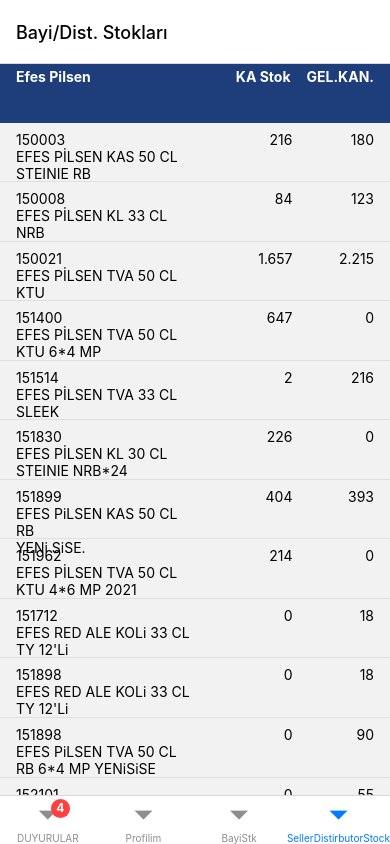
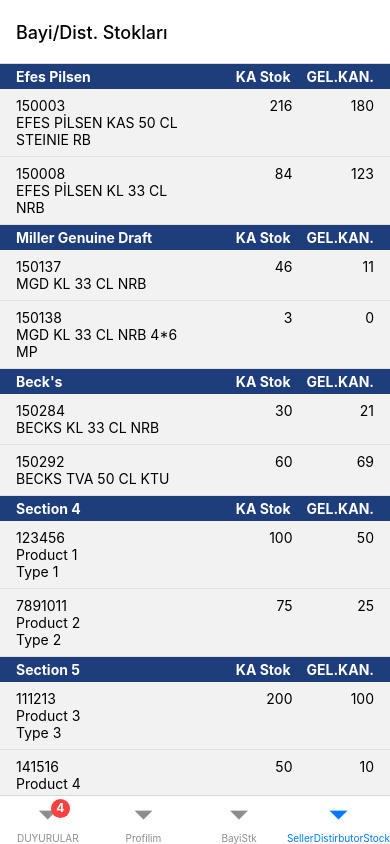
Before and after one commit to Ardaerenylcn/KA, a React Native app: screen /SellerDistirbutorStock in a window 390 px wide. Built offline with nearby package versions, Linux system fonts and the light colour scheme.

Commit message:
Added SectionList to display product data in sections.

```diff
--- a/Screens/SellerDistributorStocks.js
+++ b/Screens/SellerDistributorStocks.js
@@ -1,19 +1,22 @@
 import React, { useRef, useState } from 'react';
 import {
 	View,
-	ScrollView,
 	TouchableOpacity,
 	StyleSheet,
 	Image,
 	Animated,
 	Easing,
+	Text,
+	SafeAreaView,
+	StatusBar,
+	SectionList,
 } from 'react-native';
 import SellerDistributorAndProductStockHeader from '../component/SellerDistributorStockComponents/SellerDistirbutorHead';
 import SellerDistirbutorStockBody from '../component/SellerDistributorStockComponents/SellerDistirbutorStockBody';
 import colors from '../constants/colors';
 
 const SellerDistributorStocks = () => {
-	const scrollViewRef = useRef(null);
+	const sectionListRef = useRef(null);
 	const [isButtonVisible, setIsButtonVisible] = useState(false);
 	const pulseAnimation = useRef(new Animated.Value(1)).current;
 
@@ -25,10 +28,12 @@
 			setIsButtonVisible(false);
 		}
 	};
-
 	const handlePress = () => {
-		if (scrollViewRef.current) {
-			scrollViewRef.current.scrollTo({ x: 0, y: 0, animated: true });
+		if (sectionListRef.current) {
+			sectionListRef.current.scrollToLocation({
+				sectionIndex: 0,
+				itemIndex: 0,
+			});
 
 			Animated.sequence([
 				Animated.timing(pulseAnimation, {
@@ -47,7 +52,311 @@
 		}
 	};
 
+	const sections = [
+		{
+			title: 'Efes Pilsen',
+			data: [
+				{
+					productCode: '150003',
+					productFullName: 'EFES PİLSEN KAS 50 CL',
+					type: 'STEINIE RB',
+					stock: 216,
+					gelKan: 180,
+				},
+				{
+					productCode: '150008',
+					productFullName: 'EFES PİLSEN KL 33 CL NRB',
+					stock: 84,
+					gelKan: 123,
+				},
+			],
+		},
+		{
+			title: 'Miller Genuine Draft',
+			data: [
+				{
+					productCode: '150137',
+					productFullName: 'MGD KL 33 CL NRB',
+					stock: 46,
+					gelKan: 11,
+				},
+				{
+					productCode: '150138',
+					productFullName: 'MGD KL 33 CL NRB 4*6 MP',
+					stock: 3,
+					gelKan: 0,
+				},
+			],
+		},
+		{
+			title: "Beck's",
+			data: [
+				{
+					productCode: '150284',
+					productFullName: 'BECKS KL 33 CL NRB',
+					stock: 30,
+					gelKan: 21,
+				},
+				{
+					productCode: '150292',
+					productFullName: 'BECKS TVA 50 CL KTU',
+					stock: 60,
+					gelKan: 69,
+				},
+			],
+		},
+		{
+			title: 'Section 4',
+			data: [
+				{
+					productCode: '123456',
+					productFullName: 'Product 1',
+					type: 'Type 1',
+					stock: 100,
+					gelKan: 50,
+				},
+				{
+					productCode: '7891011',
+					productFullName: 'Product 2',
+					type: 'Type 2',
+					stock: 75,
+					gelKan: 25,
+				},
+			],
+		},
+		{
+			title: 'Section 5',
+			data: [
+				{
+					productCode: '111213',
+					productFullName: 'Product 3',
+					type: 'Type 3',
+					stock: 200,
+					gelKan: 100,
+				},
+				{
+					productCode: '141516',
+					productFullName: 'Product 4',
+					type: 'Type 4',
+					stock: 50,
+					gelKan: 10,
+				},
+			],
+		},
+		{
+			title: 'Section 6',
+			data: [
+				{
+					productCode: '171819',
+					productFullName: 'Product 5',
+					type: 'Type 5',
+					stock: 300,
+					gelKan: 150,
+				},
+				{
+					productCode: '202122',
+					productFullName: 'Product 6',
+					type: 'Type 6',
+					stock: 25,
+					gelKan: 5,
+				},
+			],
+		},
+		{
+			title: 'Section 7',
+			data: [
+				{
+					productCode: '232425',
+					productFullName: 'Product 7',
+					type: 'Type 7',
+					stock: 75,
+					gelKan: 20,
+				},
+				{
+					productCode: '262728',
+					productFullName: 'Product 8',
+					type: 'Type 8',
+					stock: 125,
+					gelKan: 60,
+				},
+			],
+		},
+		{
+			title: 'Section 8',
+			data: [
+				{
+					productCode: '293031',
+					productFullName: 'Product 9',
+					type: 'Type 9',
+					stock: 150,
+					gelKan: 70,
+				},
+				{
+					productCode: '323334',
+					productFullName: 'Product 10',
+					type: 'Type 10',
+					stock: 45,
+					gelKan: 15,
+				},
+			],
+		},
+		{
+			title: 'Section 9',
+			data: [
+				{
+					productCode: '353637',
+					productFullName: 'Product 11',
+					type: 'Type 11',
+					stock: 200,
+					gelKan: 100,
+				},
+				{
+					productCode: '383940',
+					productFullName: 'Product 12',
+					type: 'Type 12',
+					stock: 85,
+					gelKan: 30,
+				},
+				{
+					productCode: '353637',
+					productFullName: 'Product 11',
+					type: 'Type 11',
+					stock: 200,
+					gelKan: 100,
+				},
+				{
+					productCode: '383940',
+					productFullName: 'Product 12',
+					type: 'Type 12',
+					stock: 85,
+					gelKan: 30,
+				},
+			],
+		},
+		{
+			title: 'Section 10',
+			data: [
+				{
+					productCode: '414243',
+					productFullName: 'Product 13',
+					type: 'Type 13',
+					stock: 300,
+					gelKan: 150,
+				},
+				{
+					productCode: '444546',
+					productFullName: 'Product 14',
+					type: 'Type 14',
+					stock: 40,
+					gelKan: 10,
+				},
+			],
+
+		},
+		{
+			title: 'Section 11',
+			data: [
+				{
+					productCode: '353637',
+					productFullName: 'Product 11',
+					type: 'Type 11',
+					stock: 200,
+					gelKan: 100,
+				},
+				{
+					productCode: '383940',
+					productFullName: 'Product 12',
+					type: 'Type 12',
+					stock: 85,
+					gelKan: 30,
+				},
+				{
+					productCode: '353637',
+					productFullName: 'Product 11',
+					type: 'Type 11',
+					stock: 200,
+					gelKan: 100,
+				},
+				{
+					productCode: '383940',
+					productFullName: 'Product 12',
+					type: 'Type 12',
+					stock: 85,
+					gelKan: 30,
+				},
+			],
+		},
+		{
+			title: 'Section 12',
+			data: [
+				{
+					productCode: '353637',
+					productFullName: 'Product 11',
+					type: 'Type 11',
+					stock: 200,
+					gelKan: 100,
+				},
+				{
+					productCode: '383940',
+					productFullName: 'Product 12',
+					type: 'Type 12',
+					stock: 85,
+					gelKan: 30,
+				},
+				{
+					productCode: '353637',
+					productFullName: 'Product 11',
+					type: 'Type 11',
+					stock: 200,
+					gelKan: 100,
+				},
+				{
+					productCode: '383940',
+					productFullName: 'Product 12',
+					type: 'Type 12',
+					stock: 85,
+					gelKan: 30,
+				},
+			],
+		},
+		{
+			title: 'Section 13',
+			data: [
+				{
+					productCode: '353637',
+					productFullName: 'Product 11',
+					type: 'Type 11',
+					stock: 200,
+					gelKan: 100,
+				},
+				{
+					productCode: '383940',
+					productFullName: 'Product 12',
+					type: 'Type 12',
+					stock: 85,
+					gelKan: 30,
+				},
+				{
+					productCode: '353637',
+					productFullName: 'Product 11',
+					type: 'Type 11',
+					stock: 200,
+					gelKan: 100,
+				},
+				{
+					productCode: '383940',
+					productFullName: 'Product 12',
+					type: 'Type 12',
+					stock: 85,
+					gelKan: 30,
+				},
+			],
+		},
+
+	];
+
 	return (
+		<SafeAreaView style={{ flex: 1 }}>
 			<View>
 				{isButtonVisible && (
 					<TouchableOpacity style={styles.floatingButton} onPress={handlePress}>
@@ -61,141 +370,26 @@
 					</TouchableOpacity>
 				)}
 
-			<ScrollView ref={scrollViewRef} onScroll={handleScroll}>
-				<SellerDistributorAndProductStockHeader product={'Efes Pilsen'} />
-
+				<SectionList
+					ref={sectionListRef}
+					onScroll={handleScroll}
+					sections={sections}
+					keyExtractor={(item, index) => item.productCode + index}
+					renderItem={({ item }) => (
 						<SellerDistirbutorStockBody
-					productCode={'150003'}
-					productFullName={'EFES PİLSEN KAS 50 CL'}
-					type={'STEINIE RB'}
-					stock={216}
-					gelKan={180}
+							productCode={item.productCode}
+							productFullName={item.productFullName}
+							type={item.type}
+							stock={item.stock}
+							gelKan={item.gelKan}
 						/>
-				<SellerDistirbutorStockBody
-					productCode={'150008'}
-					productFullName={'EFES PİLSEN KL 33 CL NRB'}
-					stock={84}
-					gelKan={123}
+					)}
+					renderSectionHeader={({ section: { title } }) => (
+						<SellerDistributorAndProductStockHeader product={title} />
+					)}
 				/>
-				<SellerDistirbutorStockBody
-					productCode={'150021'}
-					productFullName={'EFES PİLSEN TVA 50 CL'}
-					type={'KTU'}
-					stock={1.657}
-					gelKan={2.215}
-				/>
-				<SellerDistirbutorStockBody
-					productCode={'151400'}
-					productFullName={'EFES PİLSEN TVA 50 CL'}
-					type={'KTU 6*4 MP'}
-					stock={647}
-					gelKan={0}
-				/>
-				<SellerDistirbutorStockBody
-					productCode={'151514'}
-					productFullName={'EFES PİLSEN TVA 33 CL'}
-					type={'SLEEK'}
-					stock={2}
-					gelKan={216}
-				/>
-				<SellerDistirbutorStockBody
-					productCode={'151830'}
-					productFullName={'EFES PİLSEN KL 30 CL'}
-					type={'STEINIE NRB*24'}
-					stock={226}
-					gelKan={0}
-				/>
-				<SellerDistirbutorStockBody
-					productCode={'151899'}
-					productFullName={'EFES PiLSEN KAS 50 CL RB'}
-					type={'YENi SiSE.'}
-					stock={404}
-					gelKan={393}
-				/>
-				<SellerDistirbutorStockBody
-					productCode={'151962'}
-					productFullName={'EFES PİLSEN TVA 50 CL KTU 4*6 MP 2021'}
-					stock={214}
-					gelKan={0}
-				/>
-
-				<SellerDistirbutorStockBody
-					productCode={'151712'}
-					productFullName={"EFES RED ALE KOLi 33 CL TY 12'Li"}
-					stock={0}
-					gelKan={18}
-				/>
-				<SellerDistirbutorStockBody
-					productCode={'151898'}
-					productFullName={"EFES RED ALE KOLi 33 CL TY 12'Li"}
-					stock={0}
-					gelKan={18}
-				/>
-				<SellerDistirbutorStockBody
-					productCode={'151898'}
-					productFullName={'EFES PiLSEN TVA 50 CL RB 6*4 MP YENiSiSE'}
-					stock={0}
-					gelKan={90}
-				/>
-				<SellerDistirbutorStockBody
-					productCode={'152101'}
-					productFullName={'EFES PiLSEN FIÇI 50 L Miller Genuine Draft'}
-					stock={0}
-					gelKan={55}
-				/>
-				<SellerDistributorAndProductStockHeader
-					product={'Miller Genuine Draft'}
-				/>
-				<SellerDistirbutorStockBody
-					productCode={'150137'}
-					productFullName={'MGD KL 33 CL NRB'}
-					stock={46}
-					gelKan={11}
-				/>
-				<SellerDistirbutorStockBody
-					productCode={'150138'}
-					productFullName={'MGD KL 33 CL NRB 4*6 MP'}
-					stock={3}
-					gelKan={0}
-				/>
-				<SellerDistirbutorStockBody
-					productCode={'150204'}
-					productFullName={'MGD TVA 50 CL KTU'}
-					stock={17}
-					gelKan={26}
-				/>
-				<SellerDistirbutorStockBody
-					productCode={'151420'}
-					productFullName={"MGD KL 50 CL NRB Beck's"}
-					stock={123}
-					gelKan={114}
-				/>
-				<SellerDistirbutorStockBody
-					productCode={'150284'}
-					productFullName={'BECKS KL 33 CL NRB'}
-					stock={30}
-					gelKan={21}
-				/>
-				<SellerDistirbutorStockBody
-					productCode={'150292'}
-					productFullName={'BECKS TVA 50 CL KTU'}
-					stock={60}
-					gelKan={69}
-				/>
-				<SellerDistirbutorStockBody
-					productCode={'151384'}
-					productFullName={'BECKS KL 50 CL NRB'}
-					stock={148}
-					gelKan={209}
-				/>
-				<SellerDistirbutorStockBody
-					productCode={'151905'}
-					productFullName={'BECKS KL 50 CL NRB 4*4'}
-					stock={166}
-					gelKan={0}
-				/>
-			</ScrollView>
 			</View>
+		</SafeAreaView>
 	);
 };
 
@@ -205,8 +399,8 @@
 		borderRadius: 28,
 		bottom: 16,
 		right: 16,
-		width: 52,
-		height: 52,
+		width: 48,
+		height: 48,
 		backgroundColor: colors.efesblue,
 		alignItems: 'center',
 		justifyContent: 'center',
@@ -217,14 +411,17 @@
 	tinyArrowLogo: {
 		width: 28,
 		height: 28,
+		zIndex: 1,
 	},
 	pulse: {
 		position: 'absolute',
-		width: 52,
-		height: 52,
+		width: 48,
+		height: 48,
 		borderRadius: 26,
 		backgroundColor: colors.efesblue,
 		opacity: 1,
+		zIndex: 1,
 	},
 });
+
 export default SellerDistributorStocks;
```
Lines whose indentation alone changed are shown as unchanged.
